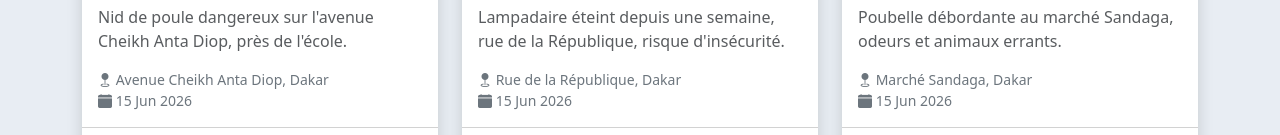
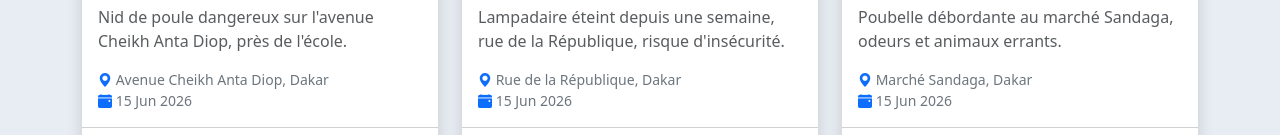
Before and after one commit to Dadowatt/Civic-Tech, an Angular app: page / in a window 1280 px wide. Shown: the part 658-793 px from the top of the page. Built offline with nearby package versions, Linux system fonts and the light colour scheme.

Commit message:
stylisation des icons

```diff
--- a/src/app/components/incident-card/incident-card.html
+++ b/src/app/components/incident-card/incident-card.html
@@ -17,8 +17,8 @@
     <p class="card-text text-muted">{{ incident.description }}</p>
 
     <div class="small text-secondary mt-3">
-      <div><span><i class="bi bi-geo-fill"></i></span> {{ incident.localisation }}</div>
-      <div><span><i class="bi bi-calendar-fill"></i></span> {{ incident.date | date:'d MMM yyyy' }}</div>
+      <div><span><i class="bi bi-geo-alt-fill text-primary my-2"></i></span> {{ incident.localisation }}</div>
+      <div><span><i class="bi bi-calendar-event-fill text-primary"></i></span> {{ incident.date | date:'d MMM yyyy' }}</div>
     </div>
   </div>
 
```
